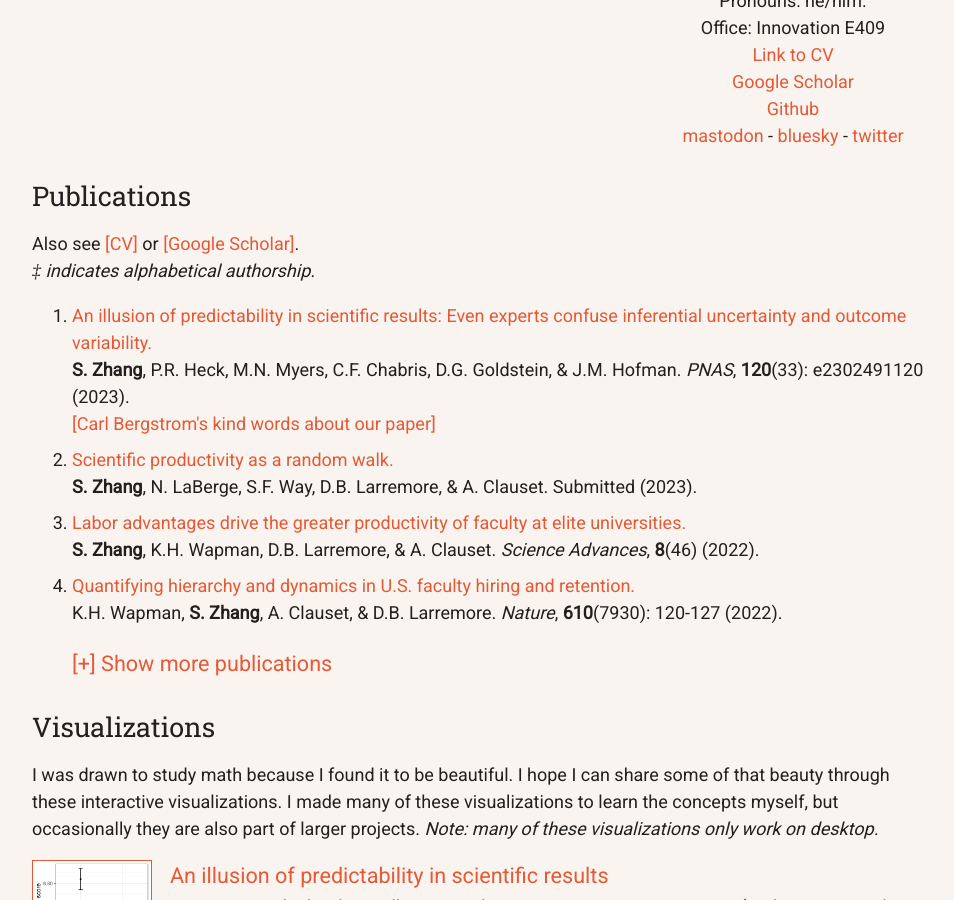
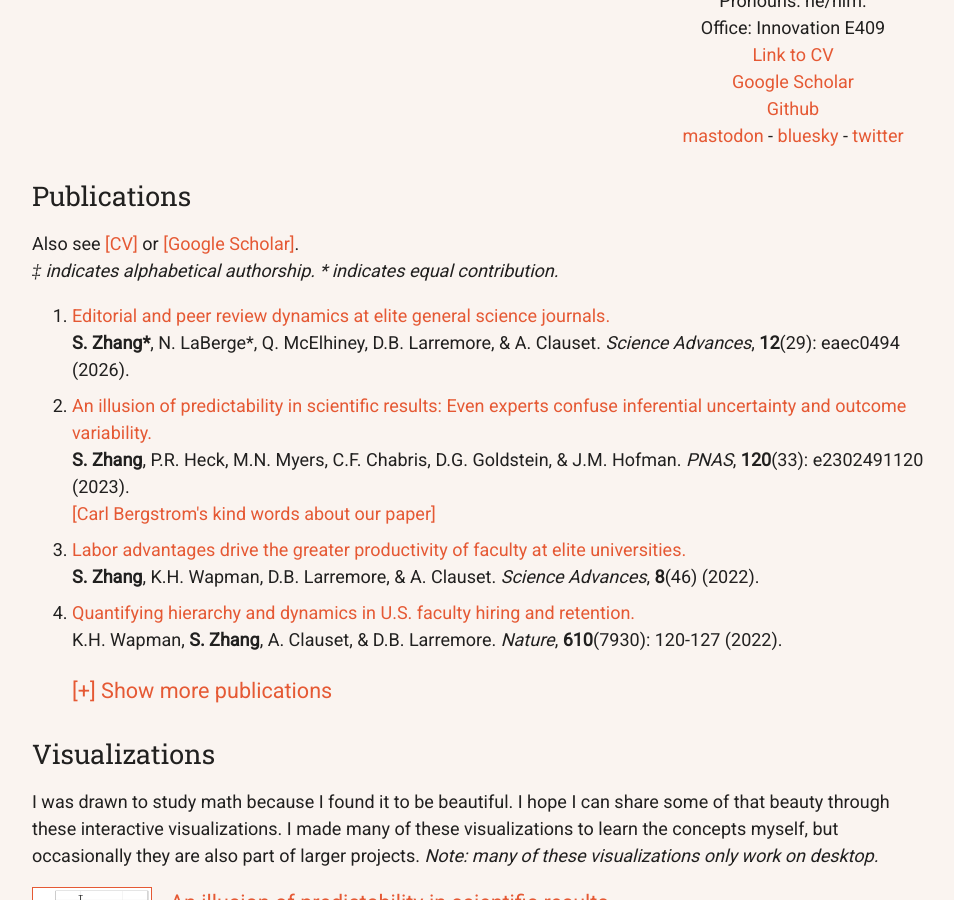
Before and after one commit to samzhang111/samzhang111.github.io, a Jekyll site: the page built from main.html, in a window 1280 px wide and 900 px high, scrolled down 443 px. Shown: the whole window, without its empty margins (160-1114 px from the left). Built offline with Jekyll 4.4.1, drawn with Linux system fonts in a browser that asks for light colours; nearby versions of some CDN libraries.

Commit message:
aaas paper

```diff
--- a/main.html
+++ b/main.html
@@ -40,22 +40,22 @@ layout: default
     <div class="sectitle">Publications</div>
     <div>Also see <a href="https://drive.google.com/file/d/1OE7QoxoABqyt_taL8X0DXcrj5LStpAIp/view?usp=sharing" target="_blank" data-goatcounter-click="ext-cv">[CV]</a> or <a href="https://scholar.google.com/citations?user=PBxD9qIAAAAJ&hl=en" target="_blank" data-goatcounter-click="ext-google-scholar">[Google Scholar]</a>.</div>
 
-    <div><em>&Dagger; indicates alphabetical authorship.</em></div>
+    <div><em>&Dagger; indicates alphabetical authorship. * indicates equal contribution.</em></div>
 
 	<ol class="bibliography" >
+
+        <li class="selected">
+			<div id="zhang2026editorial">
+				<div><a target="_blank" href="https://www.science.org/doi/10.1126/sciadv.aec0494">Editorial and peer review dynamics at elite general science journals.</a></div>
+				<div><b>S. Zhang*</b>, N. LaBerge*, Q. McElhiney, D.B. Larremore, &amp; A. Clauset. <em>Science Advances</em>, <b>12</b>(29): eaec0494 (2026).</div>
+			</div>
+		</li>
 
 		<li class="selected">
 			<div id="zhang2022illusion">
 				<div><a target="_blank" href="https://www.pnas.org/doi/10.1073/pnas.2302491120">An illusion of predictability in scientific results: Even experts confuse inferential uncertainty and outcome variability.</a></div>
 				<div><b>S. Zhang</b>, P.R. Heck, M.N. Myers, C.F. Chabris, D.G. Goldstein, &amp; J.M. Hofman. <em>PNAS</em>, <b>120</b>(33): e2302491120 (2023).</div>
 				<div><a target="_blank" href="https://fediscience.org/@ct_bergstrom/110267907188002904">[Carl Bergstrom's kind words about our paper]</a></div>
-			</div>
-		</li>
-
-		<li class="selected">
-			<div id="zhang2022labor">
-				<div><a target="_blank" href="https://arxiv.org/abs/2309.04414">Scientific productivity as a random walk.</a></div>
-				<div><b>S. Zhang</b>, N. LaBerge, S.F. Way, D.B. Larremore, &amp; A. Clauset. Submitted (2023).</div>
 			</div>
 		</li>
 
```
